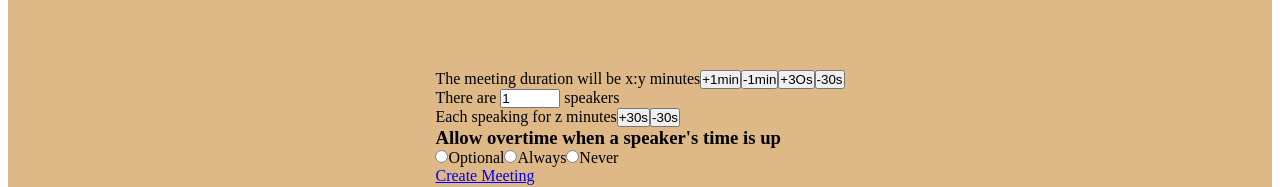
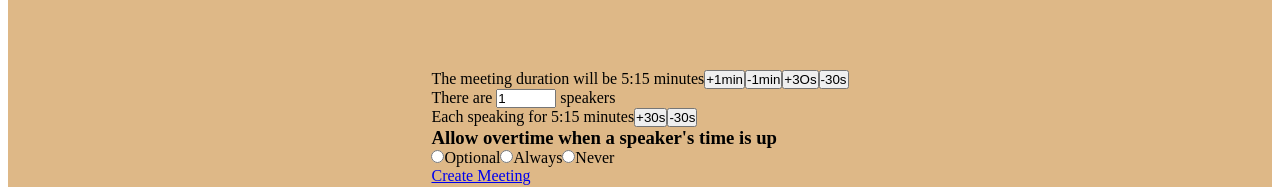
Before and after one commit to bao-trn/BaoTimer, an Angular app: page /home in a window 1280 px wide. Shown: the part 313-500 px from the top of the page. Built offline with nearby package versions, Linux system fonts and the light colour scheme.

Commit message:
added time management

```diff
--- a/src/app/home/home.component.html
+++ b/src/app/home/home.component.html
@@ -20,12 +20,12 @@
   <div id="meeting-option">
     <div class = "timer" id="meeting-duration">
       <span>The meeting duration will be </span>
-      <time>x:y</time>
+      <time>{{meetingDurationMinutes}}:{{meetingDurationSeconds}}</time>
       <span> minutes</span>
-      <button>+1min</button>
-      <button>-1min</button>
-      <button>+3Os</button>
-      <button>-30s</button>
+      <button (click)="changeMeetingDuration(1, 0)">+1min</button>
+      <button (click)="changeMeetingDuration(-1, 0)">-1min</button>
+      <button (click)="changeMeetingDuration(0,30)">+3Os</button>
+      <button (click)="changeMeetingDuration(0,-30)">-30s</button>
     </div>
 
     <label for = "NumberSpeaker" class="parameter">There are </label>
@@ -34,10 +34,10 @@
 
     <div class = "timer" id="talking-duration">
       <span>Each speaking for </span>
-      <time>z</time>
+      <time>{{talkingDurationMinutes}}:{{talkingDurationSeconds}}</time>
       <span> minutes</span>
-      <button>+30s</button>
-      <button>-30s</button>
+      <button (click)="changeTalkingDuration(0,30)">+30s</button>
+      <button (click)="changeTalkingDuration(0,-30)">-30s</button>
     </div>
   </div>
 
@@ -45,7 +45,7 @@
   <h3> Allow overtime when a speaker's time is up</h3>
 
   <div>
-    <input type = "radio" id = "OvertimeOptional" name = "optional">
+    <input type = "radio" id = "OvertimeOptional" name = "optional" >
     <label for = "OvertimeOptional">Optional</label>
     <input type = "radio" id = "OvertimeAlways" name = "optional">
     <label for = "OvertimeAlways">Always</label>
--- a/src/app/home/home.component.ts
+++ b/src/app/home/home.component.ts
@@ -10,29 +10,98 @@ export class HomeComponent {
 
 
   public meetingDurationMinutes: number;
+  public meetingDurationSeconds: number;
+
+  public talkingDurationMinutes: number;
+  public talkingDurationSeconds: number;
   public nbSpeaker: number;
-  public talkingDurationMinutes: number;
+
 
 
   constructor(private dataService:DataService<any>) {
     this.meetingDurationMinutes = 5;
+    this.meetingDurationSeconds = 15;
+    this.talkingDurationMinutes = 5;
+    this.talkingDurationSeconds = 15;
     this.nbSpeaker = 1;
-    this.talkingDurationMinutes = 5;
   }
 
-  onMeetingDurationChange(meetingDurationEvent:number) {
-    this.meetingDurationMinutes = meetingDurationEvent;
-    this.talkingDurationMinutes = this.meetingDurationMinutes / this.nbSpeaker;
+  changeMeetingDuration(minutes:number, seconds:number) {
+    this.meetingDurationMinutes += minutes;
+    this.meetingDurationSeconds += seconds;
+    this.adjustMeetingDurations()
+
+    //when seconds go above 60 increment minutes
+    if (this.meetingDurationSeconds >= 60) {
+      this.meetingDurationMinutes += Math.floor(this.meetingDurationSeconds / 60);
+      this.meetingDurationSeconds = this.meetingDurationSeconds % 60
+    }
+    //when seconds go below 0 decrement minutes
+    if (this.meetingDurationSeconds < 0) {
+      this.meetingDurationMinutes--;
+      this.meetingDurationSeconds = 60 + this.meetingDurationSeconds;
+    }
+    // when minutes go below 0 resets minutes and seconds
+    if (this.meetingDurationMinutes < 0) {
+      this.meetingDurationMinutes = 0;
+      this.meetingDurationSeconds = 0;
+    }
   }
+
+  changeTalkingDuration(minutes:number, seconds:number) {
+    this.talkingDurationMinutes += minutes;
+    this.talkingDurationSeconds += seconds;
+    this.adjustTalkingDurations();
+
+    //when seconds go above 60 increment minutes
+    if (this.talkingDurationSeconds >= 60) {
+      this.talkingDurationMinutes += Math.floor(this.talkingDurationSeconds / 60);
+      this.talkingDurationSeconds = this.talkingDurationSeconds % 60
+    }
+    //when seconds go below 0 decrement minutes
+    if (this.talkingDurationSeconds < 0) {
+      this.talkingDurationMinutes--;
+      this.talkingDurationSeconds = 60 + this.talkingDurationSeconds;
+    }
+    // when minutes go below 0 resets minutes and seconds
+    if (this.talkingDurationMinutes < 0) {
+      this.talkingDurationMinutes = 0;
+      this.talkingDurationSeconds = 0;
+    }
+  }
+
+  //round durations to closest 30s bound and adjust the timers depending on the number of speakers
+  adjustMeetingDurations() {
+    if ((this.meetingDurationSeconds % 30) != 0 && (this.meetingDurationSeconds - 30) < 0) {
+      this.meetingDurationSeconds = 0;
+    } else if ((this.meetingDurationSeconds % 30) != 0) {
+      this.meetingDurationSeconds = 30;
+    }
+
+    const totalDurationSeconds = (this.meetingDurationMinutes * 60) + this.meetingDurationSeconds;
+    const talkingDuration = Math.floor(totalDurationSeconds / this.nbSpeaker);
+
+    this.talkingDurationMinutes = Math.floor(talkingDuration / 60);
+    this.talkingDurationSeconds = talkingDuration % 60;
+  }
+
+  adjustTalkingDurations() {
+    if ((this.talkingDurationSeconds % 30) != 0 && (this.talkingDurationSeconds - 30) < 0) {
+      this.talkingDurationSeconds = 0;
+    } else if ((this.talkingDurationSeconds % 30) != 0) {
+      this.talkingDurationSeconds = 30;
+    }
+
+    const totalDurationSeconds = (this.talkingDurationMinutes * 60) + this.talkingDurationSeconds;
+    const meetingDuration = Math.floor(totalDurationSeconds * this.nbSpeaker);
+
+    this.meetingDurationMinutes = Math.floor(meetingDuration / 60);
+    this.meetingDurationSeconds = meetingDuration % 60
+  }
+
 
   onNumberSpeakerChange(numberSpeakerEvent:number) {
     this.nbSpeaker = numberSpeakerEvent;
-  }
-
-  onTalkingDurationChange(talkingDurationEvent:number) {
-    this.talkingDurationMinutes = talkingDurationEvent;
-    this.meetingDurationMinutes = this.nbSpeaker * this.talkingDurationMinutes;
-
   }
 
   sendData() {
```
